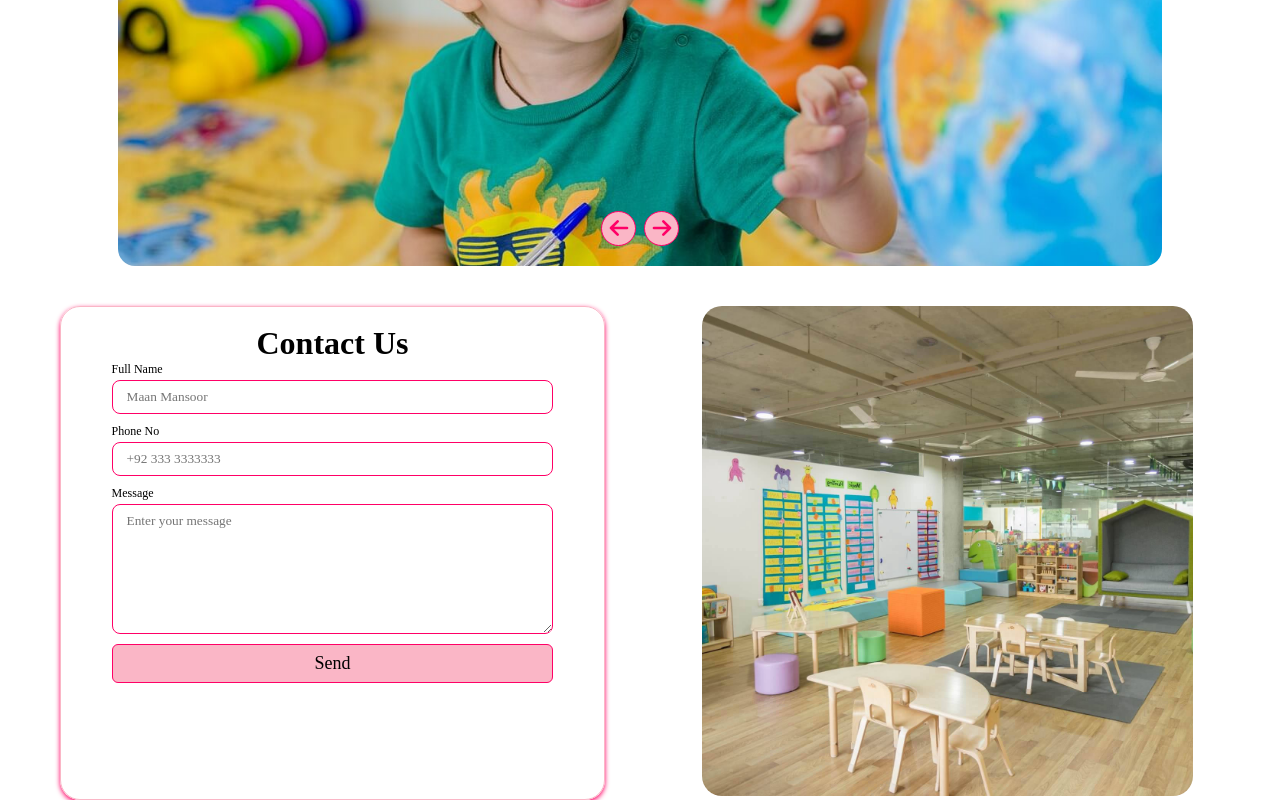
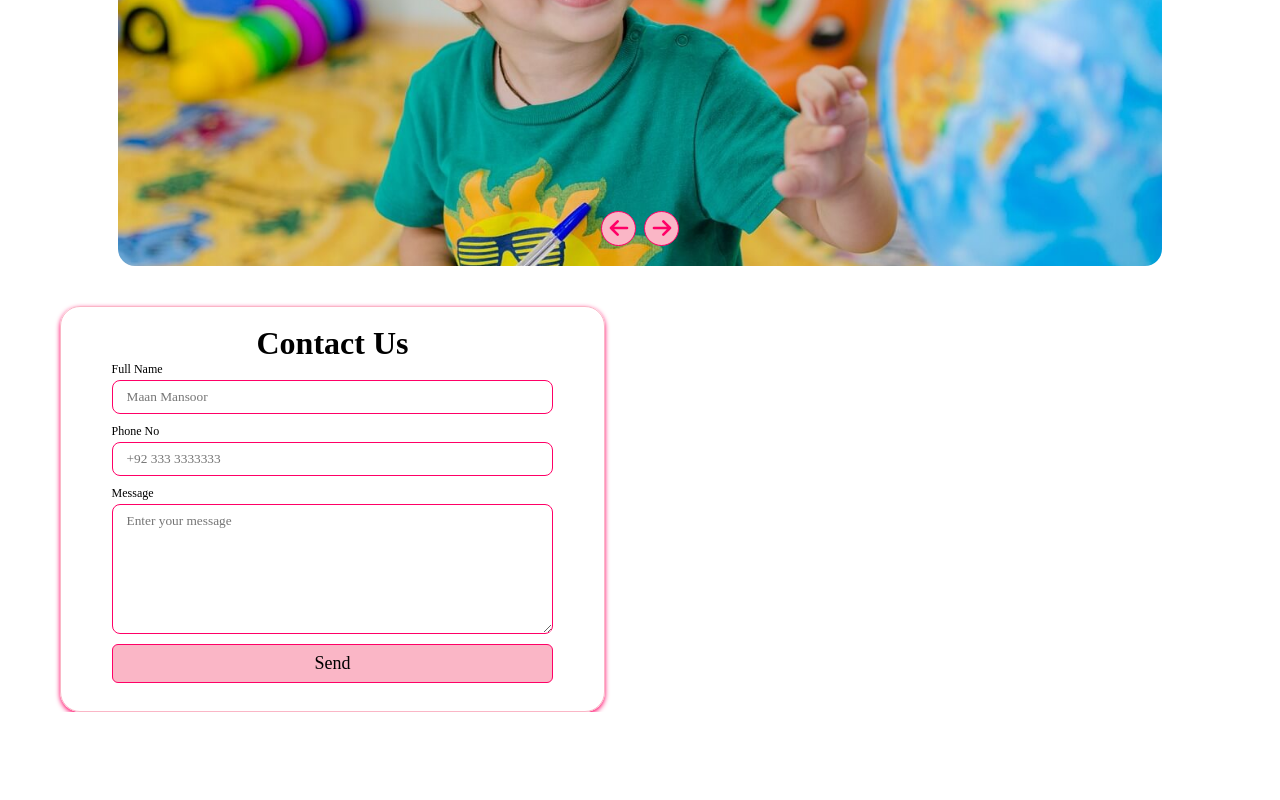
Before and after one commit to UsamaMansoor026/PreSchoolLandingPage, a React (Vite) app: page / in a window 1280 px wide. Shown: the part 2621-3421 px from the top of the page. After the commit the page ends 3333 px from the top, so only its background shows below. Built offline with nearby package versions, Linux system fonts and the light colour scheme; a web font is replaced by a local one.

Commit message:
editing in Contact Component

```diff
--- a/src/components/Contact.jsx
+++ b/src/components/Contact.jsx
@@ -42,9 +42,9 @@ const Contact = () => {
       </form>
 
       {/* Social Links */}
-      <div className="right_image">
+      {/* <div className="right_image">
         <img src="/assets/gallery2.jpg" alt="" />
-      </div>
+      </div> */}
     </div>
   );
 };
```
